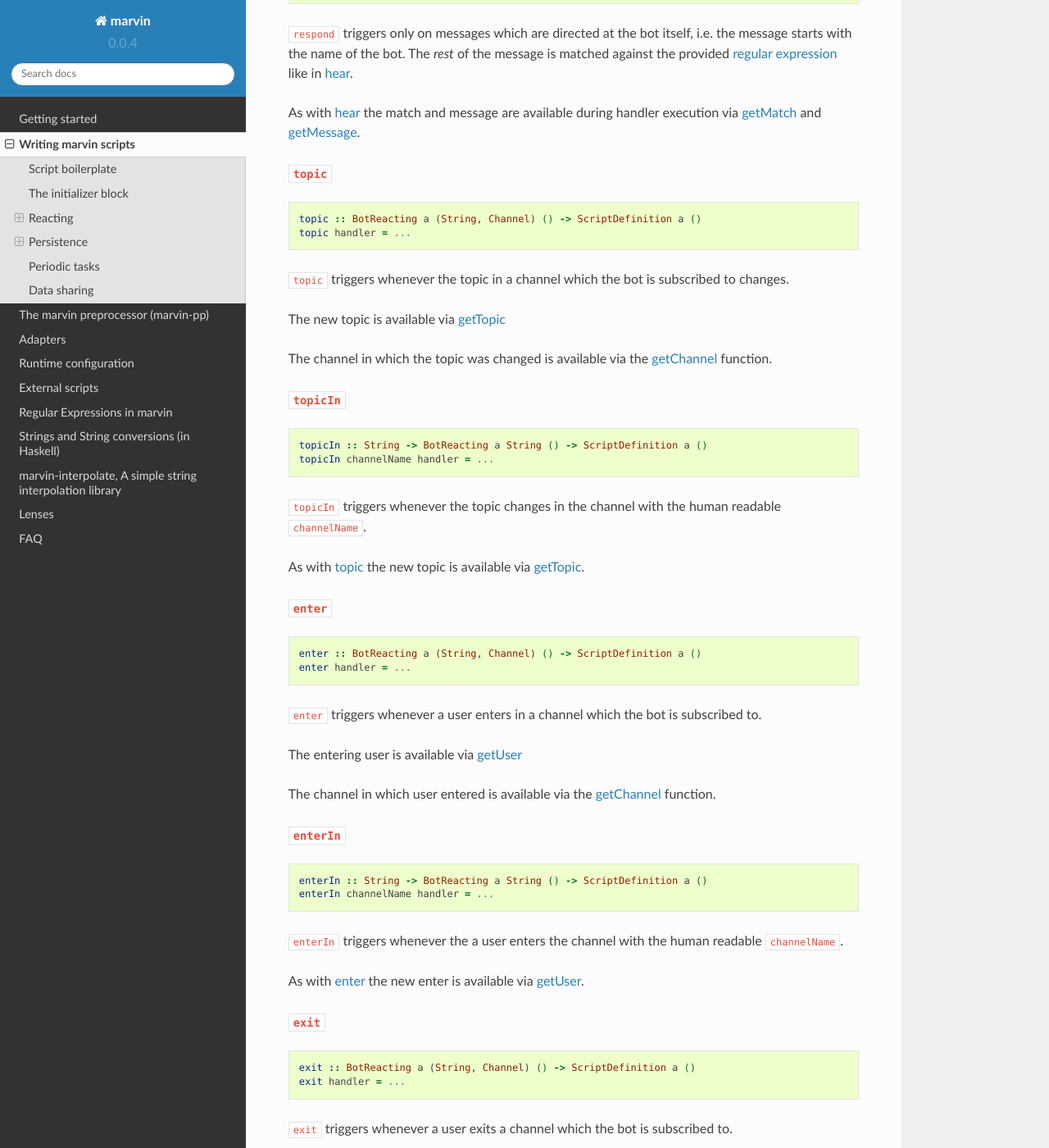
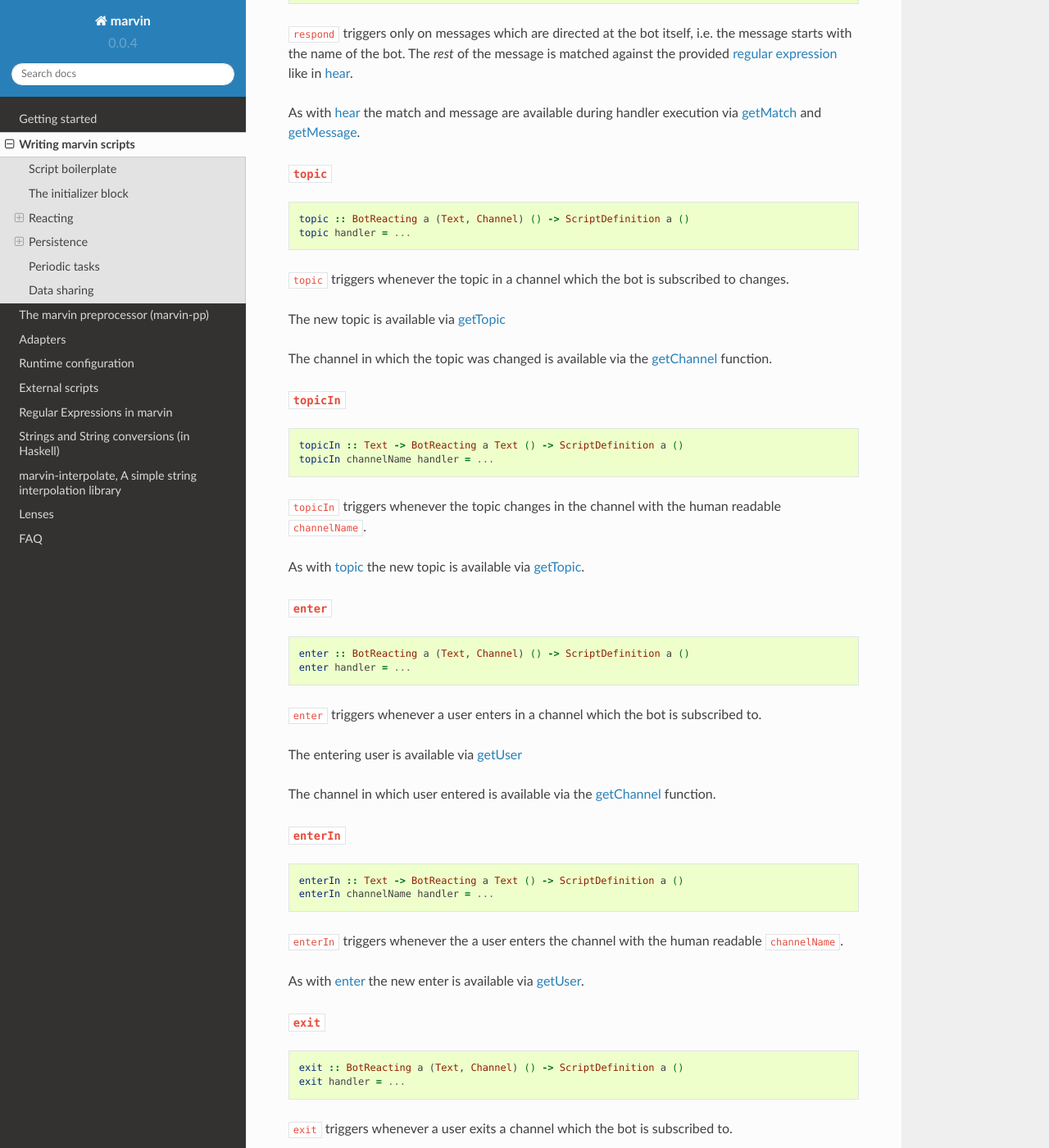
Before and after one commit to JustusAdam/marvin-docs, a Sphinx documentation site: the page built from source/scripting.rst, in a window 1280 px wide and 1400 px high, scrolled down 2897 px. Shown: the whole window at 82% size. Built offline with Sphinx 7.4.7 and the Read the Docs theme 2.0.0, drawn with Linux system fonts in a browser that asks for light colours; some of the changed text lies outside the part shown.

Commit message:
Replacing String with Text

```diff
--- a/source/scripting.rst
+++ b/source/scripting.rst
@@ -145,7 +145,7 @@
 
 ::
 
-    topic :: BotReacting a (String, Channel) () -> ScriptDefinition a ()
+    topic :: BotReacting a (Text, Channel) () -> ScriptDefinition a ()
     topic handler = ...
 
 ``topic`` triggers whenever the topic in a channel which the bot is subscribed to changes.
@@ -162,7 +162,7 @@
 
 ::
 
-    topicIn :: String -> BotReacting a String () -> ScriptDefinition a ()
+    topicIn :: Text -> BotReacting a Text () -> ScriptDefinition a ()
     topicIn channelName handler = ...
 
 ``topicIn`` triggers whenever the topic changes in the channel with the human readable ``channelName``.
@@ -177,7 +177,7 @@
 
 ::
 
-    enter :: BotReacting a (String, Channel) () -> ScriptDefinition a ()
+    enter :: BotReacting a (Text, Channel) () -> ScriptDefinition a ()
     enter handler = ...
 
 ``enter`` triggers whenever a user enters in a channel which the bot is subscribed to.
@@ -194,7 +194,7 @@
 
 ::
 
-    enterIn :: String -> BotReacting a String () -> ScriptDefinition a ()
+    enterIn :: Text -> BotReacting a Text () -> ScriptDefinition a ()
     enterIn channelName handler = ...
 
 ``enterIn`` triggers whenever the a user enters the channel with the human readable ``channelName``.
@@ -209,7 +209,7 @@
 
 ::
 
-    exit :: BotReacting a (String, Channel) () -> ScriptDefinition a ()
+    exit :: BotReacting a (Text, Channel) () -> ScriptDefinition a ()
     exit handler = ...
 
 ``exit`` triggers whenever a user exits a channel which the bot is subscribed to.
@@ -226,7 +226,7 @@
 
 ::
 
-    exitFrom :: String -> BotReacting a String () -> ScriptDefinition a ()
+    exitFrom :: Text -> BotReacting a Text () -> ScriptDefinition a ()
     exitFrom channelName handler = ...
 
 ``exitFrom`` triggers whenever a user exits the channel with the human readable ``channelName``.
@@ -245,7 +245,7 @@
 
 ::
 
-    send :: (IsAdapter a, HasChannel m) => String -> BotReacting a m ()
+    send :: (IsAdapter a, HasChannel m) => Text -> BotReacting a m ()
     send msg = ...
 
 The ``send`` function is used to post messages to the same channel from which the event that triggered the handler came.
@@ -267,7 +267,7 @@
 
 ::
 
-    reply :: (IsAdapter a, HasMessage m) => String -> BotReacting a m ()
+    reply :: (IsAdapter a, HasMessage m) => Text -> BotReacting a m ()
     reply msg = ...
 
 Reply is similar to :ref:`send <fn-send>`. It posts back to the same channel the original message came from, but it also references the author of the original message.
@@ -311,7 +311,7 @@
 
 ::
 
-    getTopic :: HasTopic m => BotReacting a m String
+    getTopic :: HasTopic m => BotReacting a m Text
 
 
 .. _fn-getChannel:
@@ -349,7 +349,7 @@
     data Message = Message
         { sender    :: User
         , channel   :: Channel
-        , content   :: String
+        , content   :: Text
         , timestamp :: TimeStamp
         }
 
```
Also changed, not shown: source/strings.rst (+8 -8 lines).
